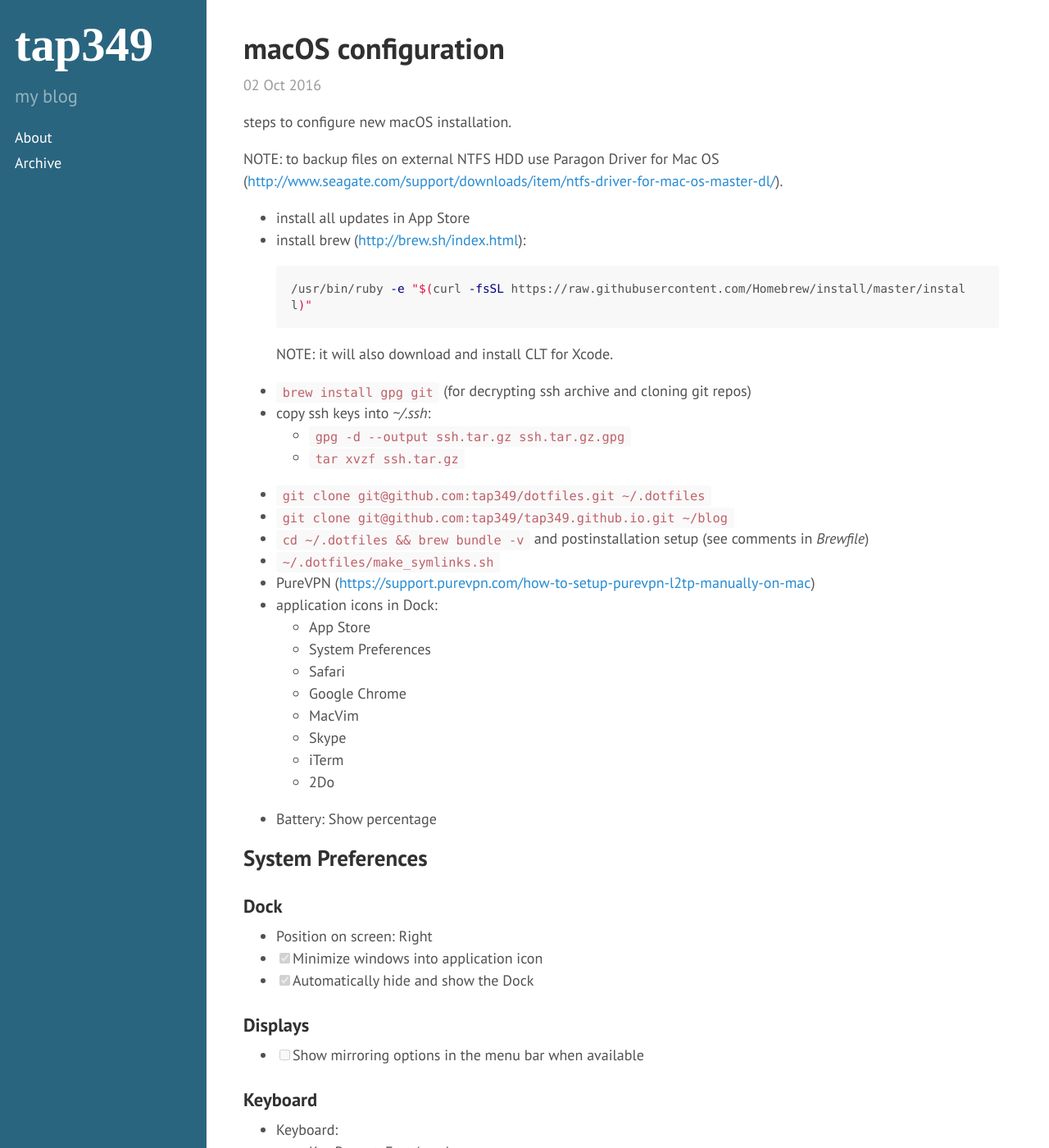
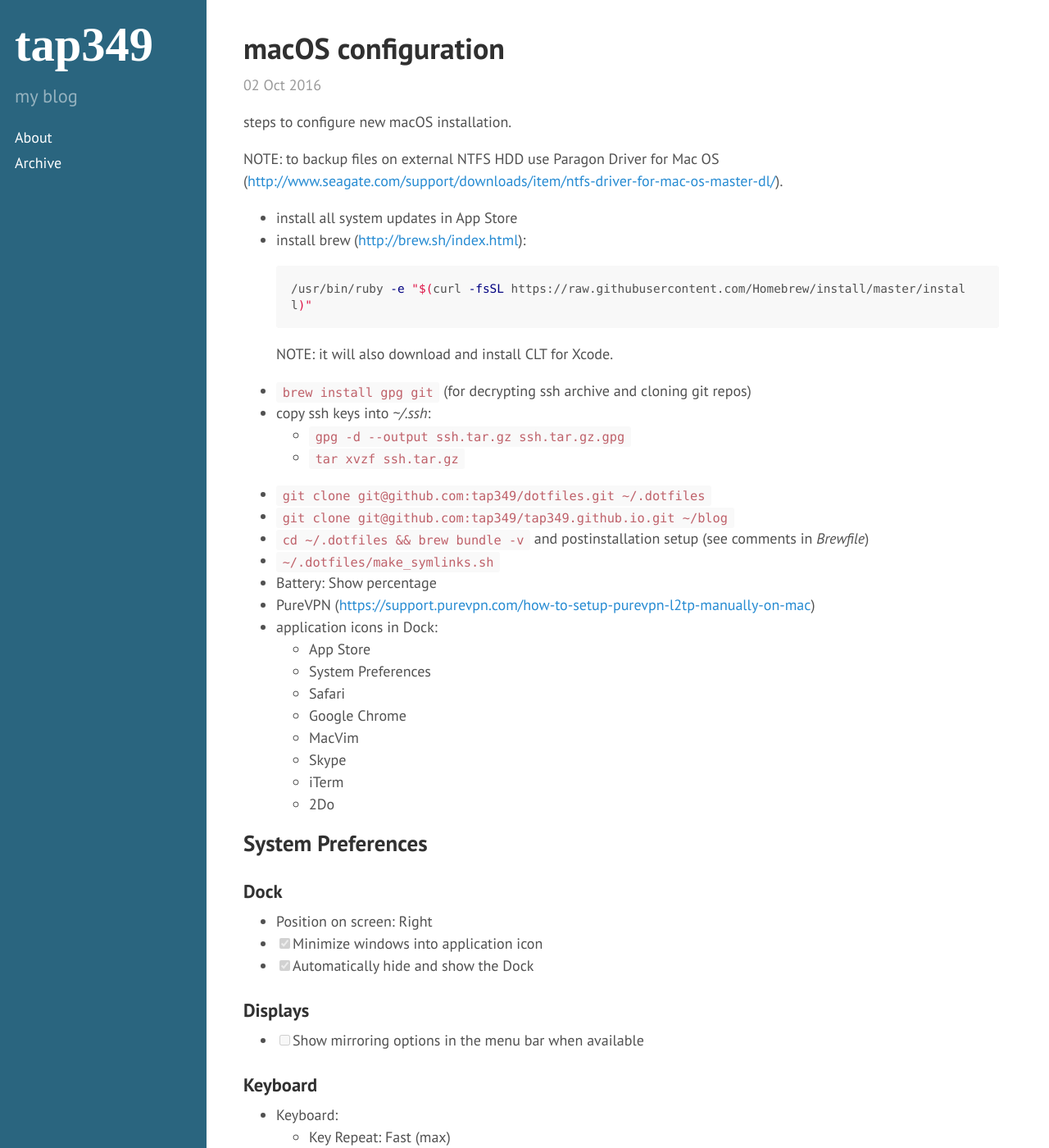
Before and after one commit to tap349/tap349.github.io, a Jekyll site: the page built from _posts/2016-10-03-macos-configuration.md, in a window 1280 px wide and 1400 px high. Shown: the whole window at 82% size. Built offline with Jekyll 4.4.1, drawn with Linux system fonts in a browser that asks for light colours.

Commit message:
update 2016-10-03_09:16:03

````diff
--- a/_posts/2016-10-03-macos-configuration.md
+++ b/_posts/2016-10-03-macos-configuration.md
@@ -13,7 +13,7 @@
 NOTE: to backup files on external NTFS HDD use Paragon Driver for Mac OS
       (<http://www.seagate.com/support/downloads/item/ntfs-driver-for-mac-os-master-dl/>).
 
-- install all updates in App Store
+- install all system updates in App Store
 - install brew (<http://brew.sh/index.html>):
 
   ```sh
````
Also changed, not shown: other parts of _posts/2016-10-03-macos-configuration.md (+1 -1 lines).
